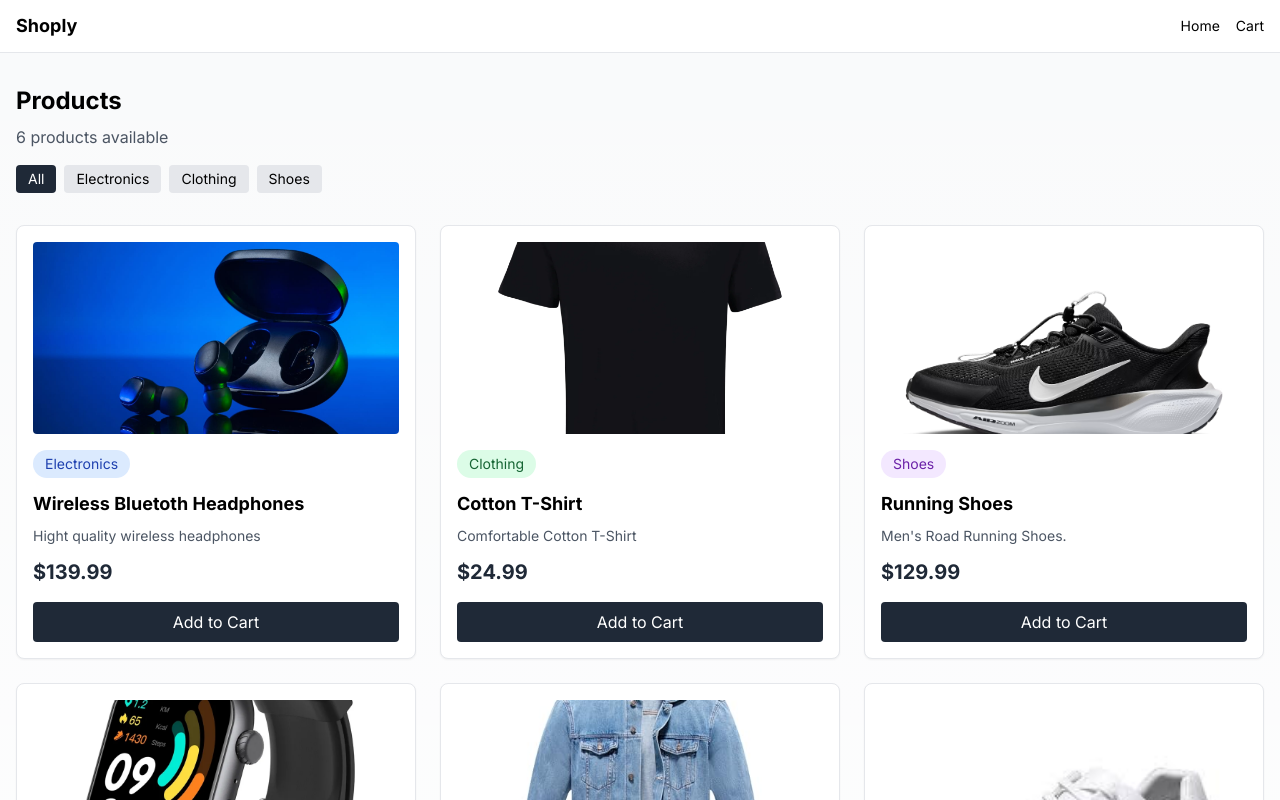
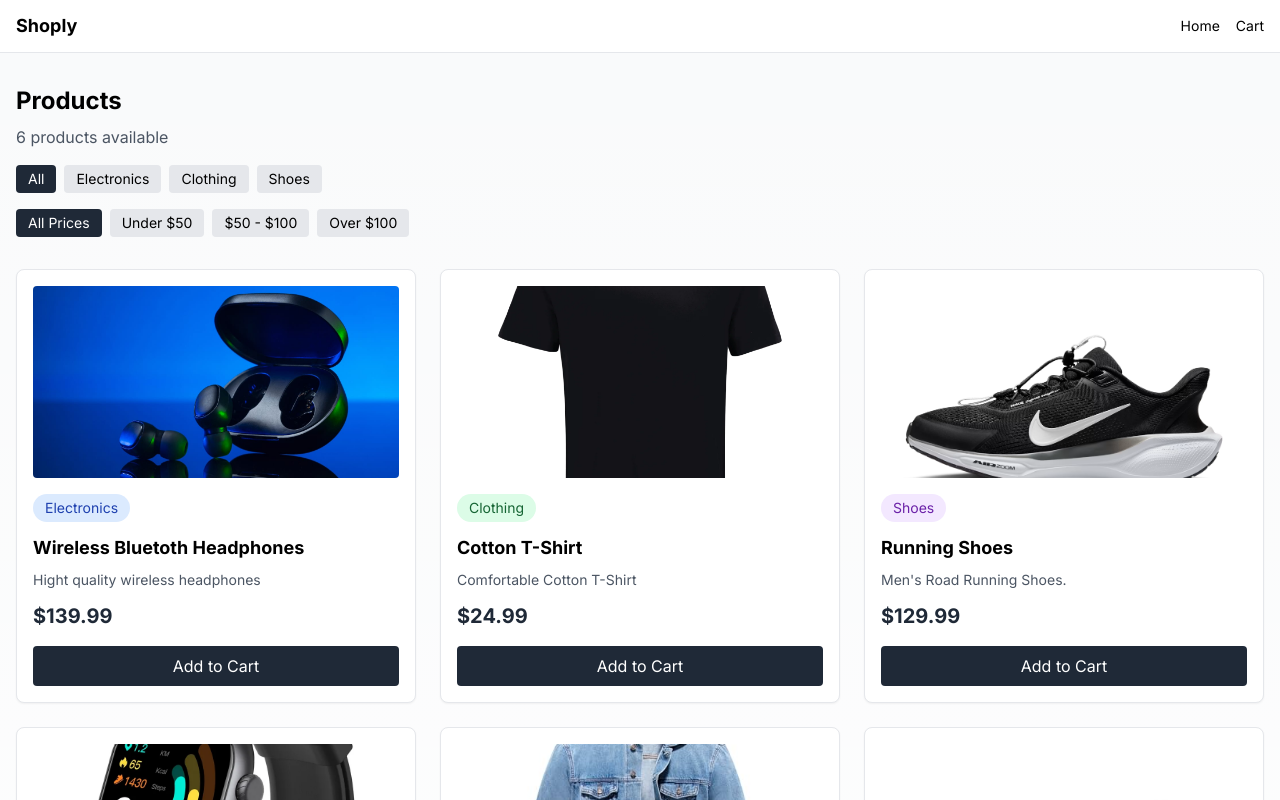
Before and after one commit to Jan030100/ecommerce-store, a Next.js app: page / in a window 1280 px wide. Shown: the top 800 px of the page. Built offline with nearby package versions, Linux system fonts and the light colour scheme.

Commit message:
feat: add price filtering

```diff
--- a/app/page.tsx
+++ b/app/page.tsx
@@ -9,6 +9,7 @@ export default function HomePage() {
   const [selectedCategory, setSelectedCategory] = useState('All');
   const [products, setProducts] = useState<Product[]>([]);
   const [loading, setLoading] = useState(true);
+  const [selectdPrice, setSelectedPrice] = useState('All');
 
   useEffect(() => {
     async function loadProducts() {
@@ -26,9 +27,20 @@ export default function HomePage() {
     loadProducts();
   }, []);
 
-  const filteredProducts = selectedCategory === 'All'
-    ? products
-    : products.filter(p => p.category === selectedCategory);
+const filteredProducts = products.filter(product=>{
+     const categoryMatch = selectedCategory === 'All' || product.category === selectedCategory;
+     let priceMatch = true;
+     if(selectdPrice === 'Under50'){
+      priceMatch = product.price < 50;
+     }
+    else if(selectdPrice === '50to100'){
+      priceMatch = product.price >= 50 && product.price <=100;
+}
+    else if(selectdPrice === 'Over100'){
+      priceMatch = product.price >= 100;
+}
+return categoryMatch && priceMatch;
+});
 
   if (loading) {
     return (
@@ -77,6 +89,30 @@ export default function HomePage() {
             Shoes
           </button>
         </div>
+        <div className='flex gap-2 mb-4'>
+          <button onClick={()=> setSelectedPrice('All')}
+                    className={`px-3 py-1 text-sm rounded ${selectdPrice === 'All' ? 'bg-gray-800 text-white' : 'bg-gray-200'}`}
+          > All Prices</button>
+          <button
+            onClick={() => setSelectedPrice('Under50')}
+            className={`px-3 py-1 text-sm rounded ${selectdPrice === 'Under50' ? 'bg-yellow-600 text-white' : 'bg-gray-200'}`}
+          >
+            Under $50
+          </button>
+            <button
+            onClick={() => setSelectedPrice('50to100')}
+            className={`px-3 py-1 text-sm rounded ${selectdPrice === '50to100' ? 'bg-orange-600 text-white' : 'bg-gray-200'}`}
+          >
+            $50 - $100
+          </button>
+
+             <button
+            onClick={() => setSelectedPrice('Over100')}
+            className={`px-3 py-1 text-sm rounded ${selectdPrice === 'Over100' ? 'bg-red-600 text-white' : 'bg-gray-200'}`}
+          >
+            Over $100
+          </button>
+        </div>
       </div>
 
       {filteredProducts.length === 0 ? (
```
